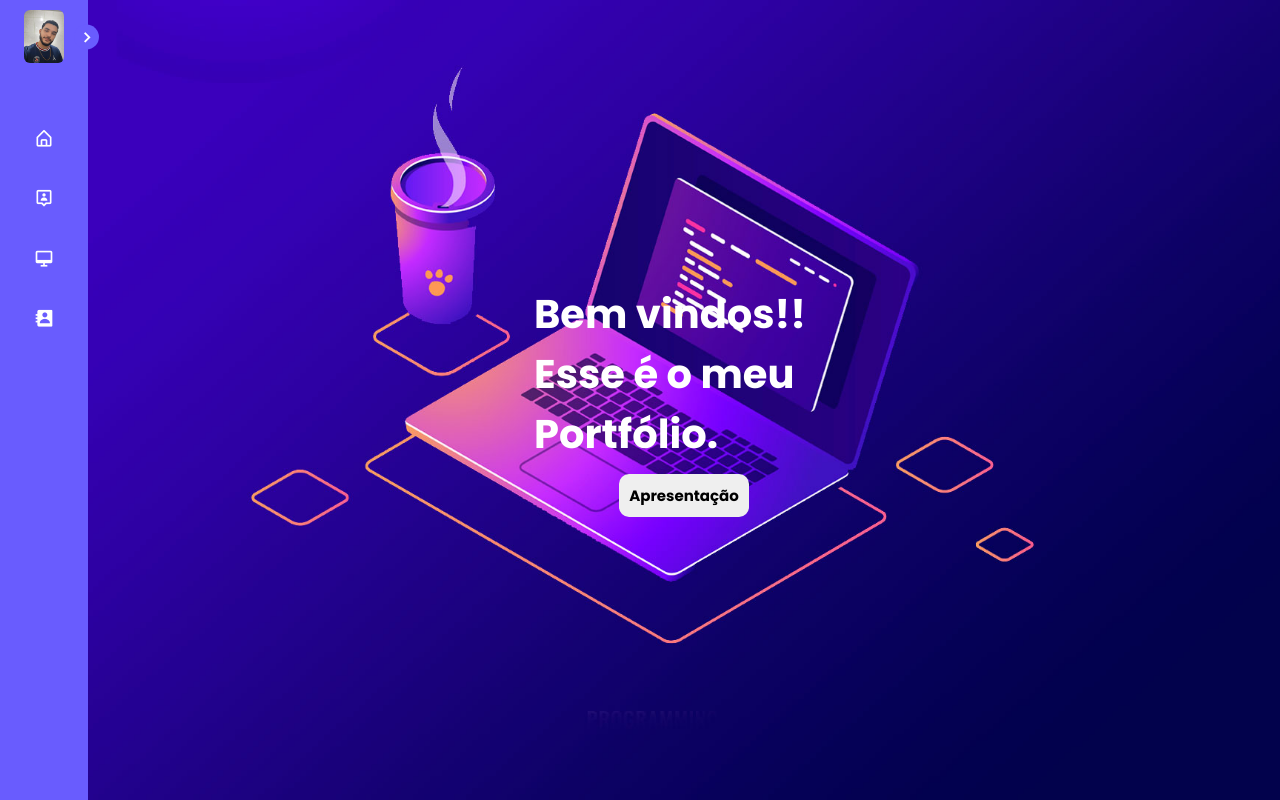
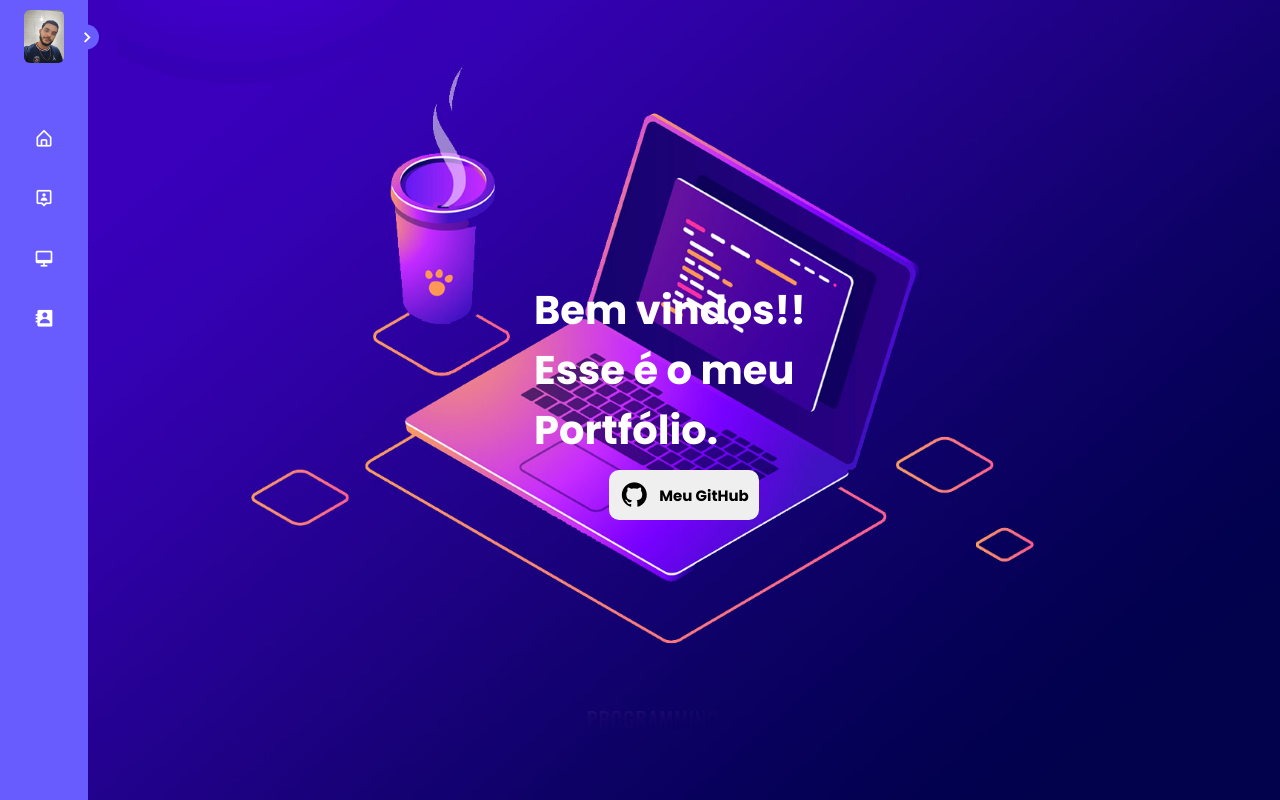
Before and after one commit to igorVtermions/Personal-portifolio, a plain HTML site: page index.html in a window 1280 px wide. Shown: the top 800 px of the page. Drawn offline with nearby package versions, Linux system fonts and the light colour scheme.

Commit message:
adjut in btn inital page

```diff
--- a/index.html
+++ b/index.html
@@ -66,7 +66,7 @@
             <section class="mainApresentation" id="apresentation">
                 <div class="apresentation">
                 <h2 class="textApresentation">Bem vindos!! <br> Esse é o meu Portfólio.</h2>
-                <input type="button" value="Apresentação" class="btnApresentation">
+                <button class="btnApresentation"><i class='bx bxl-github' id="imgGit"></i>Meu GitHub</button>
                 </div>
             <div class="modalApresentation">
                 <i class='bx bx-x'></i>
@@ -394,5 +394,6 @@
         </footer>
         </main>
     <script src="index.js"></script>
+    <script src="https://unpkg.com/boxicons@2.1.4/dist/boxicons.js"></script>
 </body>
 </html>
--- a/style.css
+++ b/style.css
@@ -236,6 +236,13 @@ header .image-text .profession{
     font-weight: bolder;
     cursor: pointer;
     transition: var(--tran-05);
+    display: flex;
+    align-items: center;
+    gap: 10px;
+}
+
+#imgGit{
+   font-size: 30px
 }
 
 .btnApresentation:hover{
```
